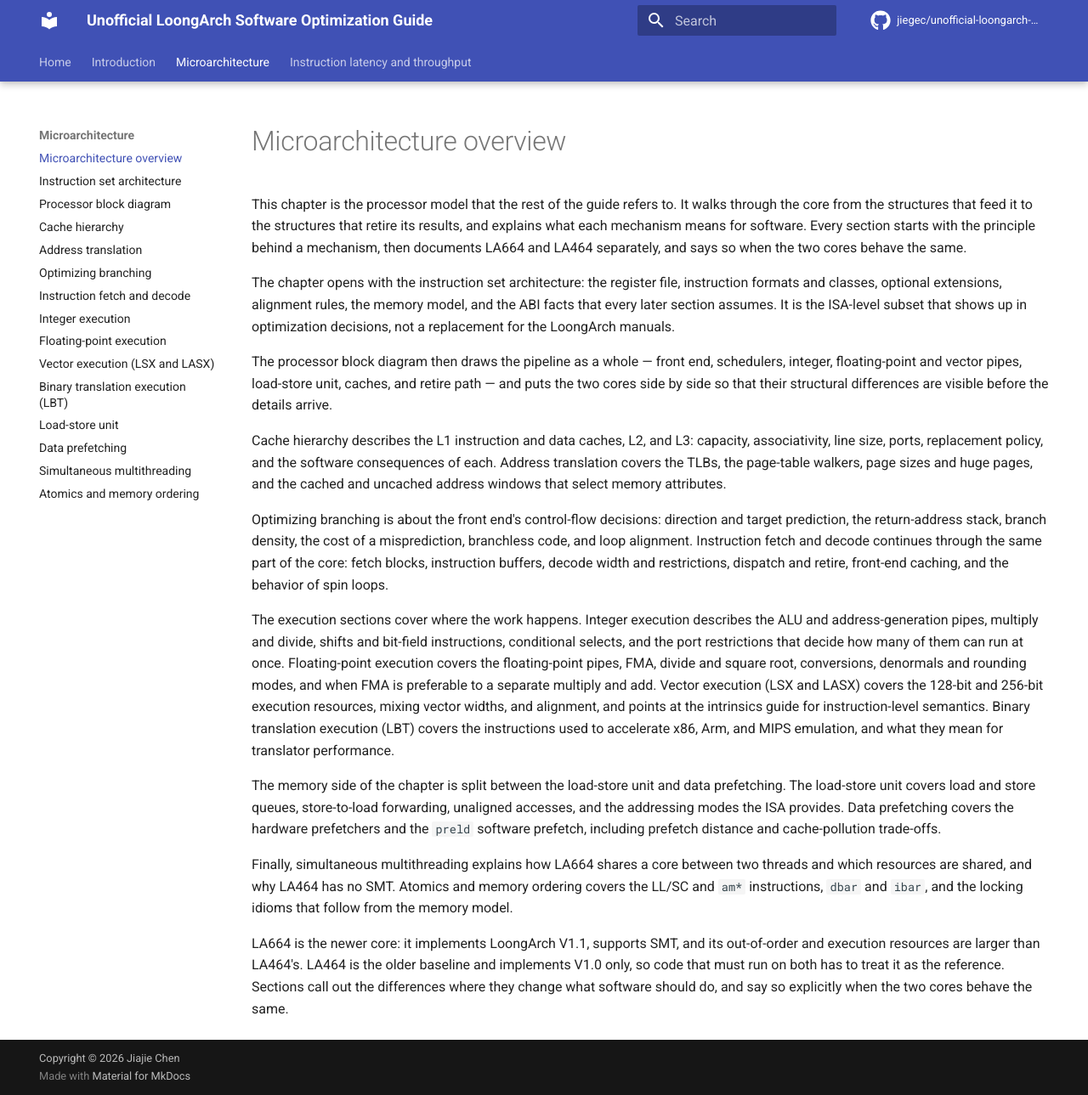
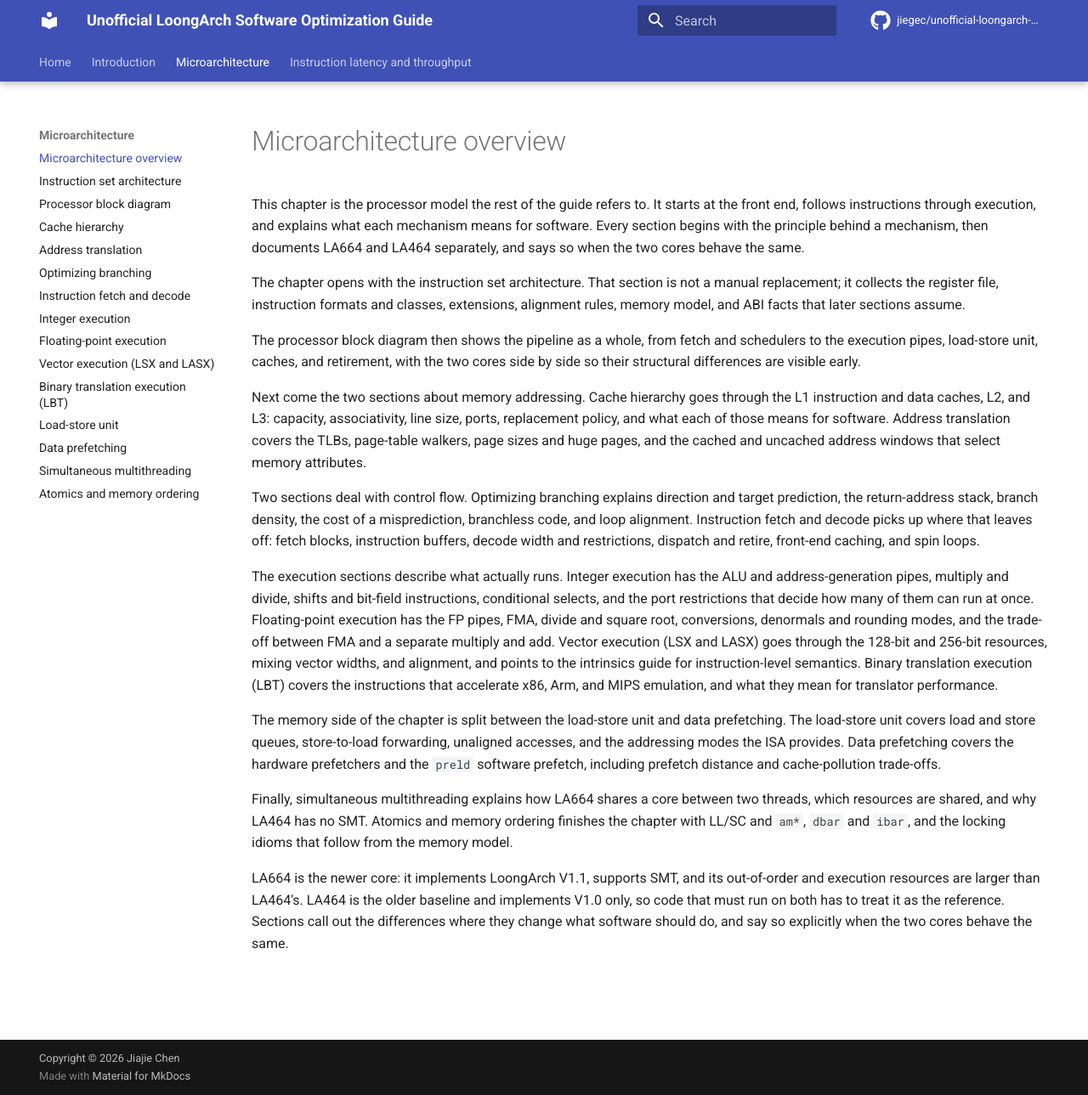
Before and after one commit to jiegec/unofficial-loongarch-software-optimization-guide, an MkDocs documentation site: the page built from docs/microarchitecture/index.md, in a window 1280 px wide and 1289 px high. Shown: the whole window at 85% size. Built offline with MkDocs 1.6.1 and Material for MkDocs 9.7.7, drawn with Linux system fonts in a browser that asks for light colours; comment, search, counter and statistics services are not loaded.

Commit message:
Improve docs

```diff
--- a/docs/microarchitecture/index.md
+++ b/docs/microarchitecture/index.md
@@ -4,46 +4,43 @@ hide:
 ---
 # Microarchitecture overview
 
-This chapter is the processor model that the rest of the guide refers to. It
-walks through the core from the structures that feed it to the structures that
-retire its results, and explains what each mechanism means for software. Every
-section starts with the principle behind a mechanism, then documents LA664 and
-LA464 separately, and says so when the two cores behave the same.
+This chapter is the processor model the rest of the guide refers to. It starts at
+the front end, follows instructions through execution, and explains what each
+mechanism means for software. Every section begins with the principle behind a
+mechanism, then documents LA664 and LA464 separately, and says so when the two
+cores behave the same.
 
-The chapter opens with the instruction set architecture: the register file,
-instruction formats and classes, optional extensions, alignment rules, the memory
-model, and the ABI facts that every later section assumes. It is the ISA-level
-subset that shows up in optimization decisions, not a replacement for the
-LoongArch manuals.
+The chapter opens with the instruction set architecture. That section is not a
+manual replacement; it collects the register file, instruction formats and
+classes, extensions, alignment rules, memory model, and ABI facts that later
+sections assume.
 
-The processor block diagram then draws the pipeline as a whole — front end,
-schedulers, integer, floating-point and vector pipes, load-store unit, caches, and
-retire path — and puts the two cores side by side so that their structural
-differences are visible before the details arrive.
+The processor block diagram then shows the pipeline as a whole, from fetch and
+schedulers to the execution pipes, load-store unit, caches, and retirement, with
+the two cores side by side so their structural differences are visible early.
 
-Cache hierarchy describes the L1 instruction and data caches, L2, and L3: capacity,
-associativity, line size, ports, replacement policy, and the software consequences
-of each. Address translation covers the TLBs, the page-table walkers, page sizes
-and huge pages, and the cached and uncached address windows that select memory
-attributes.
+Next come the two sections about memory addressing. Cache hierarchy goes through
+the L1 instruction and data caches, L2, and L3: capacity, associativity, line
+size, ports, replacement policy, and what each of those means for software.
+Address translation covers the TLBs, page-table walkers, page sizes and huge
+pages, and the cached and uncached address windows that select memory attributes.
 
-Optimizing branching is about the front end's control-flow decisions: direction
-and target prediction, the return-address stack, branch density, the cost of a
+Two sections deal with control flow. Optimizing branching explains direction and
+target prediction, the return-address stack, branch density, the cost of a
 misprediction, branchless code, and loop alignment. Instruction fetch and decode
-continues through the same part of the core: fetch blocks, instruction buffers,
-decode width and restrictions, dispatch and retire, front-end caching, and the
-behavior of spin loops.
+picks up where that leaves off: fetch blocks, instruction buffers, decode width
+and restrictions, dispatch and retire, front-end caching, and spin loops.
 
-The execution sections cover where the work happens. Integer execution describes
-the ALU and address-generation pipes, multiply and divide, shifts and bit-field
+The execution sections describe what actually runs. Integer execution has the ALU
+and address-generation pipes, multiply and divide, shifts and bit-field
 instructions, conditional selects, and the port restrictions that decide how many
-of them can run at once. Floating-point execution covers the floating-point pipes,
-FMA, divide and square root, conversions, denormals and rounding modes, and when
-FMA is preferable to a separate multiply and add. Vector execution (LSX and LASX)
-covers the 128-bit and 256-bit execution resources, mixing vector widths, and
-alignment, and points at the intrinsics guide for instruction-level semantics.
-Binary translation execution (LBT) covers the instructions used to accelerate
-x86, Arm, and MIPS emulation, and what they mean for translator performance.
+of them can run at once. Floating-point execution has the FP pipes, FMA, divide
+and square root, conversions, denormals and rounding modes, and the trade-off
+between FMA and a separate multiply and add. Vector execution (LSX and LASX)
+goes through the 128-bit and 256-bit resources, mixing vector widths, and
+alignment, and points to the intrinsics guide for instruction-level semantics.
+Binary translation execution (LBT) covers the instructions that accelerate x86,
+Arm, and MIPS emulation, and what they mean for translator performance.
 
 The memory side of the chapter is split between the load-store unit and data
 prefetching. The load-store unit covers load and store queues, store-to-load
@@ -52,13 +49,12 @@ prefetching covers the hardware prefetchers and the `preld` software prefetch,
 including prefetch distance and cache-pollution trade-offs.
 
 Finally, simultaneous multithreading explains how LA664 shares a core between two
-threads and which resources are shared, and why LA464 has no SMT. Atomics and
-memory ordering covers the LL/SC and `am*` instructions, `dbar` and `ibar`, and
-the locking idioms that follow from the memory model.
+threads, which resources are shared, and why LA464 has no SMT. Atomics and memory
+ordering finishes the chapter with LL/SC and `am*`, `dbar` and `ibar`, and the
+locking idioms that follow from the memory model.
 
 LA664 is the newer core: it implements LoongArch V1.1, supports SMT, and its
 out-of-order and execution resources are larger than LA464's. LA464 is the older
-baseline and implements V1.0 only, so code that must run on both has to treat it as
-the reference. Sections call out the differences
-where they change what software should do, and say so explicitly when the two
-cores behave the same.
+baseline and implements V1.0 only, so code that must run on both has to treat it
+as the reference. Sections call out the differences where they change what
+software should do, and say so explicitly when the two cores behave the same.
```
Also changed, not shown: docs/index.md (+9 -9 lines), docs/intro.md (+2 -2 lines), docs/latency-throughput.md (+2 -2 lines), docs/microarchitecture/isa.md (+22 -26 lines), docs/microarchitecture/vector.md (+3 -2 lines).
